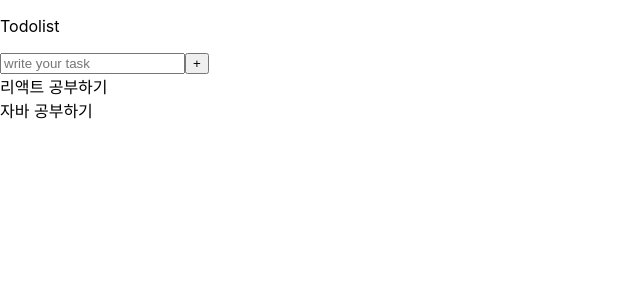
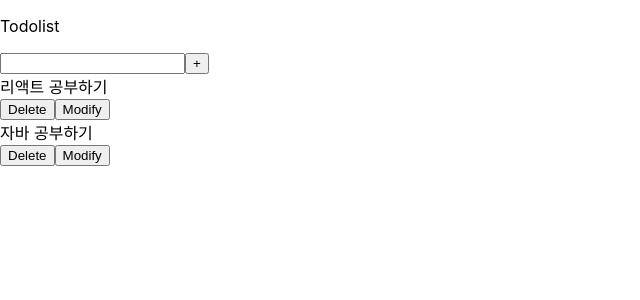
Before and after one commit to choko5901/React_Todolist, a React (Create React App) app in the folder my-app/: page / in a window 1280 px wide. Shown: the top 300 px of the page, without its empty margins (0-640 px from the left). Built offline with nearby package versions, Linux system fonts and the light colour scheme.

Commit message:
second commit

```diff
--- a/my-app/src/App.js
+++ b/my-app/src/App.js
@@ -6,8 +6,8 @@ import React, {useState, useRef} from 'react';
 
 function App() {
 
-
-  const [todos, setInputtodos]=useState([
+ // 초기 및 상태 관리
+  const task =[
     {
       id: 1,
       content: "리액트 공부하기"
@@ -18,34 +18,93 @@ function App() {
       content: "자바 공부하기"
 
     }
-  ]);
+  ];
+
+  const [todos, setTodos]=useState(task);
+
+  const newTask = {
+    id: '' ,
+    content: ' '
+  }
+
+  const [new_todos, setNewTodos]=useState(newTask);
+
+  const onChange = (e) => {
+    const Ch_N_Task= {
+      id: '',
+      content: e.target.value
+    }
+
+    setNewTodos(Ch_N_Task);
+
+}
+
+const nextId = useRef(3);
+const Focus = useRef();
 
 
 
-  const nextId = useRef(3);
+
+//추가
+const onAdd= () =>{
+
+  const Add_Task = {
+    id:nextId.current,
+    content: new_todos.content
+  }
+  console.log(Add_Task)
+
+  setTodos([...todos, Add_Task]);
+
+  // concat ... ???????????
+  // 기존 배열과 세로운 합치는게 concat(야는 무조건 배열) 이고
+  // 객체 타입  리액트 에서는 이렇게 사용 가능 객체 타입에는 그 타입에 맞는 새로운 값을 복사해서
+  //  ... 객체를 새로운
+  // concat 배열 상태에서 만
+
+  setNewTodos({
+    id:'',
+    content: ''
+
+  })
+
+  nextId.current +=1;
+
+  Focus.current.focus();
+
+}
+console.log(todos)
+
+//삭제
+const onDelete = (a) => {
+
+  console.log(a)
+
+  const Delete_List = todos.filter(List => (List.id !== a));
+
+  const f_Delete_list =
+
+  // const fix = Delete_List.map((acs) =>{
+  //   acs.id > a
+
+  // })
+
+  // console.log(fix);
 
 
 
- function onChange() {
-  // console.log(e.target.value)
+
+
+  setTodos(Delete_List);
+
+  nextId.current -=1;
+  Focus.current.focus();
 }
- function onAdd() {
-//  const newtodos ={
-//   id:  nextId
-//  }
-}
-
-// function onAdd() {
-//   const addList ={id: nextId,
-//     content: newList
-//   }
-//   console.log(Inputtodos.concat(addList))
-// }
 
   return (
     <div>
-      <Input onChange={onChange} onClick={onAdd}/>
-      <InputList todolist={todos}/>
+      <Input onClick={onAdd} onChange={onChange} content={new_todos.content} Focus={Focus}/>
+      <InputList todolist={todos} onDelete={onDelete}/>
     </div>
   );
 }
--- a/my-app/src/components/Input.js
+++ b/my-app/src/components/Input.js
@@ -1,16 +1,19 @@
 import React from 'react';
 
-function Input ({onChange, onClick}) {
+function Input ({onChange, onClick, content, Focus}) {
 return(
 <div className='Container'>
     <div><p className='Title'> Todolist</p></div>
-
-    <input
-    name='list'
-    placeholder='write your task'
-    onChange={onChange}/>
-    <button onClick={onClick} >+</button>
-
+    <div>
+        <input
+            name='list'
+            placeholder='Write your task'
+            onChange={onChange}
+            value = {content}
+            ref={Focus}
+        />
+        <button onClick={onClick} >+</button>
+    </div>
 </div>
 )
 
--- a/my-app/src/components/InputList.js
+++ b/my-app/src/components/InputList.js
@@ -1,11 +1,16 @@
 import React from "react";
 
-function InputList({todolist}) {
+function InputList({todolist, onDelete}) {
    return(
     <div>
-        {todolist.map((content) => (
-            <div>{content.content}</div>
+        {todolist.map((doing) => (
+            <div key={doing.id} className= 'List'>
+            <div>{doing.content}</div>
+            <button className="Delete" onClick={() => {onDelete(doing.id)}} key={doing.id}>Delete</button>
+            <button className="Modify">Modify</button>
+            </div>
         ))}
+
 
 
     </div>
```
